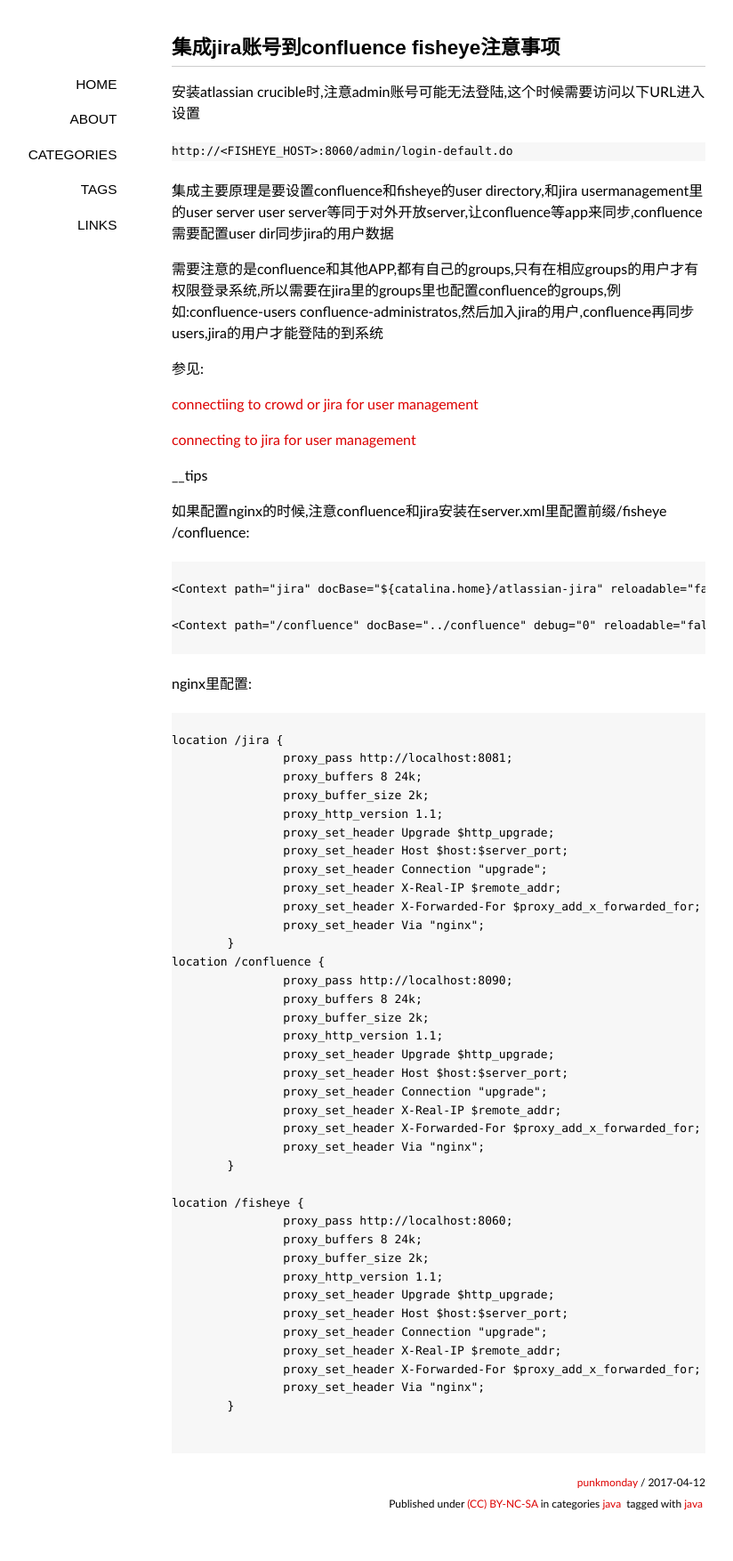
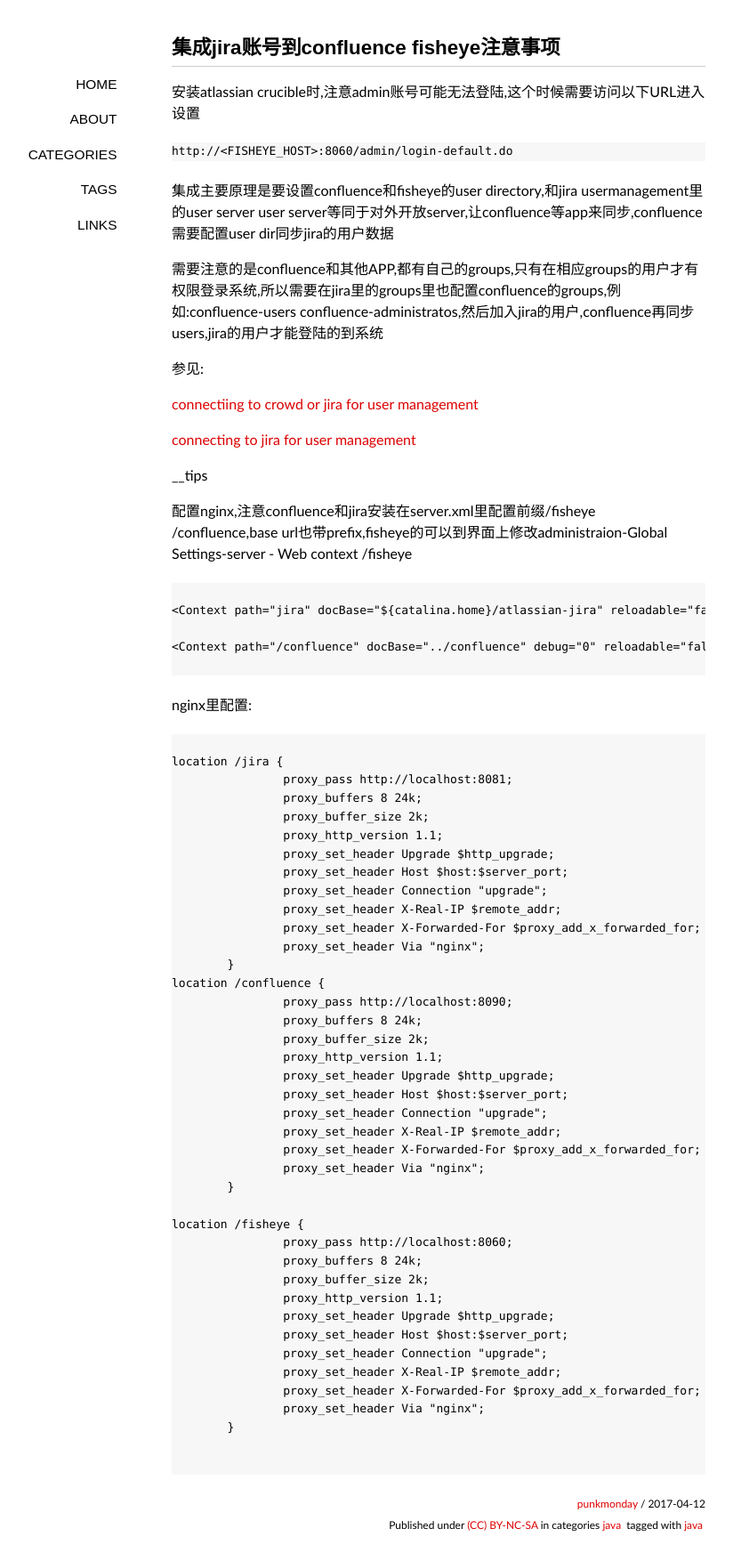
Before and after one commit to punkmonday/punkmonday.github.io, a Jekyll site: the page built from _posts/2017-04-12-integrate-jirausers.md, in a window 1280 px wide. Shown: the whole page at 89% size, without its empty margins (147-971 px from the left). Built offline with Jekyll 4.4.1, drawn with Linux system fonts in a browser that asks for light colours; some web fonts are replaced; our own code applies the rules of GitHub Pages for plain Markdown files; comment, search, counter and statistics services are not loaded; before the commit the page ends 1730 px from its top, so only the background shows below that.

Commit message:
Created 2017-04-12-integrate-jirausers.md

````diff
--- a/_posts/2017-04-12-integrate-jirausers.md
+++ b/_posts/2017-04-12-integrate-jirausers.md
@@ -27,7 +27,7 @@
 
 __tips
 
-如果配置nginx的时候,注意confluence和jira安装在server.xml里配置前缀/fisheye /confluence:
+配置nginx,注意confluence和jira安装在server.xml里配置前缀/fisheye /confluence,base url也带prefix,fisheye的可以到界面上修改administraion-Global Settings-server - Web context /fisheye
 
 ```
 
````
